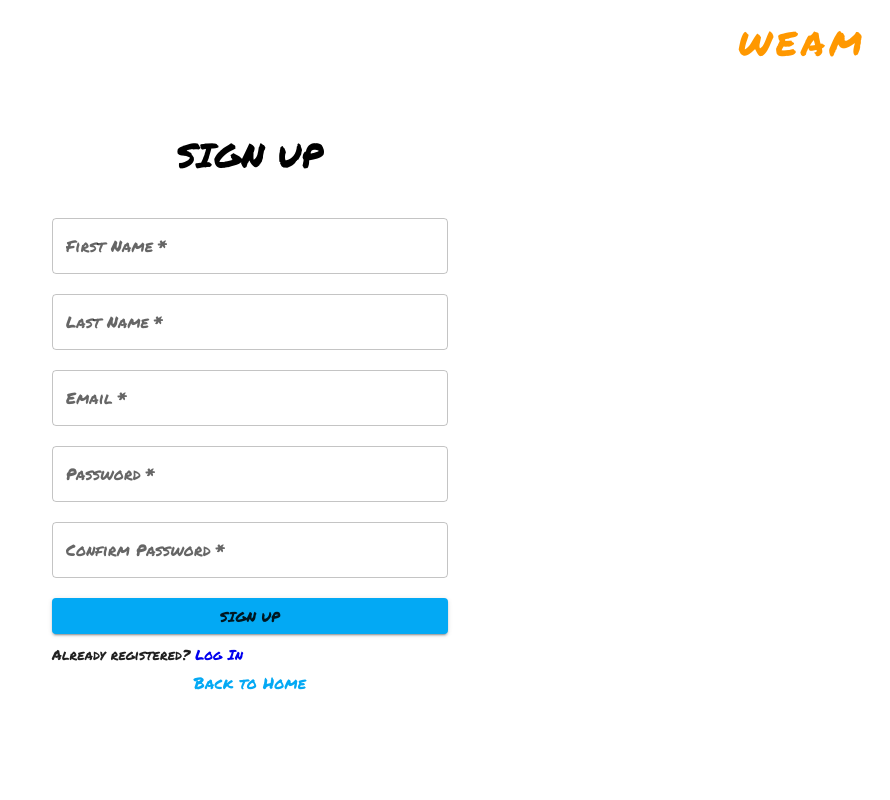
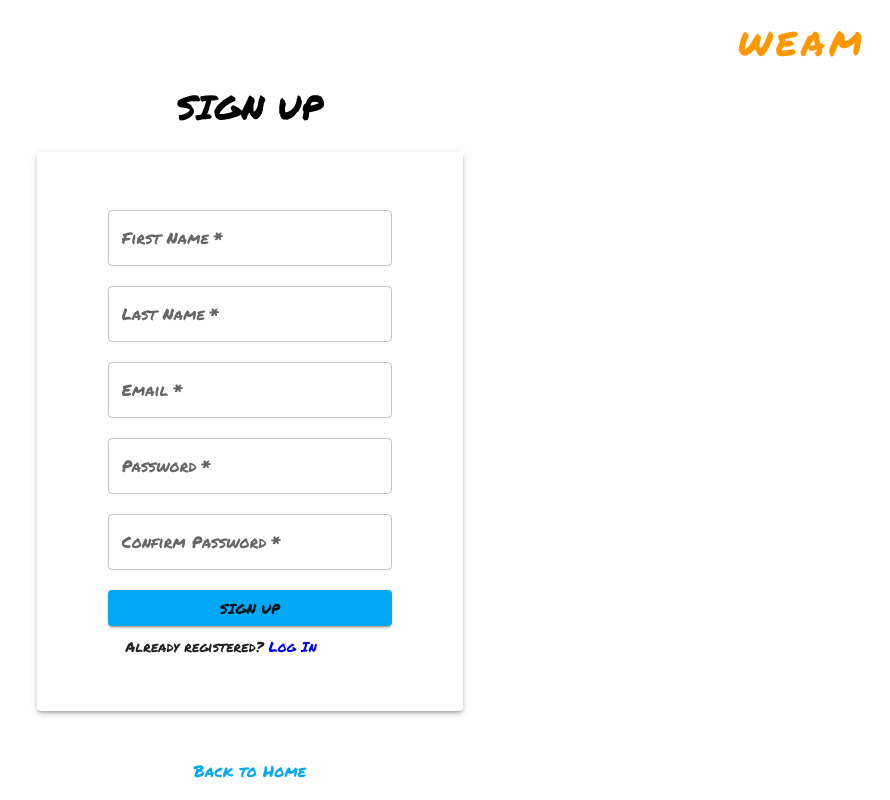
Before and after one commit to Maxisab/weam, a React (Create React App) app: page /signup in a window 1280 px wide. Shown: the whole page, without its empty margins (390-1280 px from the left). Built offline with nearby package versions, Linux system fonts and the light colour scheme; no server answers.

Commit message:
Edit: added Paper to Sign Up

```diff
--- a/src/pages/Login/Login.js
+++ b/src/pages/Login/Login.js
@@ -30,15 +30,6 @@ const validationSchema = yup.object({
 const Login = () => {
   const { error, login } = useLogin()
 
-  const margin = {
-    my: '10px'
-  }
-
-  const linkStyle = {
-    marginLeft: '5px',
-    textDecoration: 'none'
-  }
-
   const formik = useFormik({
     initialValues: {
       email: "",
@@ -61,7 +52,7 @@ const Login = () => {
         gutterBottom
         sx={{m: 4}}
       >
-        Log In
+        LOG IN
       </Typography>
 
       <Grid container alignItems='center' justifyContent='center' sx={{  }}>
@@ -79,7 +70,7 @@ const Login = () => {
                       variant='outlined'
                       required
                       fullWidth
-                      sx={margin}
+                      sx={{ my: '10px' }}
                       {...formik.getFieldProps('email')}
                       error={formik.touched.email && Boolean(formik.errors.email)}
                       helperText={formik.touched.email && formik.errors.email}
@@ -91,13 +82,13 @@ const Login = () => {
                       variant='outlined'
                       required
                       fullWidth
-                      sx={margin}
+                      sx={{ my: '10px' }}
                       {...formik.getFieldProps('password')}
                       error={formik.touched.password && Boolean(formik.errors.password)}
                       helperText={formik.touched.password && formik.errors.password}
                     />
                     <Button
-                      sx={margin}
+                      sx={{ my: '10px' }}
                       variant="contained"
                       color="primary"
                       type='submit'
--- a/src/pages/Signup/Signup.js
+++ b/src/pages/Signup/Signup.js
@@ -4,7 +4,9 @@ import AuthErrorMessage from '../../components/AuthErrorMessage'
 import BackButton from '../../components/BackButton'
 // MUI
 import Button from '@mui/material/Button'
-import Container from '@mui/material/Container'
+import Grid from '@mui/material/Grid'
+import Paper from '@mui/material/Paper'
+import Stack from '@mui/material/Stack'
 import TextField from '@mui/material/TextField'
 import Typography from '@mui/material/Typography'
 // HOOKS
@@ -37,10 +39,6 @@ const validationSchema = yup.object({
 const Signup = () => {
   const { error, signup } = useSignup()
 
-  const margin = {
-    my: '10px'
-  }
-
   const loginText = {
     textAlign: 'left'
   }
@@ -65,16 +63,25 @@ const Signup = () => {
   })
 
   return (
-    <Container sx={[{my: 8}]} className="signup" maxWidth="xs">
+    <Stack>
+
       <Typography
         variant="h4"
         color="initial"
         component="h2"
         gutterBottom
-        sx={{m: 4}}
+        sx={{mt: 0, mb: 3}}
       >
         SIGN UP
       </Typography>
+
+      <Grid container alignItems='center' justifyContent='center' >
+
+        <Grid item xs={10} sm={8} md={6} lg={4}>
+          <Paper elevation={3} sx={{ py: 6 }}>
+            <Grid container alignItems='center' justifyContent='center'>
+
+              <Grid item xs={8}>
                 <form noValidate autoComplete='off' onSubmit={formik.handleSubmit}>
                   <TextField
                     label='First Name'
@@ -83,7 +90,7 @@ const Signup = () => {
                     variant='outlined'
                     required
                     fullWidth
-          sx={margin}
+                    sx={{ my: '10px' }}
                     {...formik.getFieldProps('firstName')}
                     error={formik.touched.firstName && Boolean(formik.errors.firstName)}
                     helperText={formik.touched.firstName && formik.errors.firstName}
@@ -95,7 +102,7 @@ const Signup = () => {
                     variant='outlined'
                     required
                     fullWidth
-          sx={margin}
+                    sx={{ my: '10px' }}
                     {...formik.getFieldProps('lastName')}
                     error={formik.touched.lastName && Boolean(formik.errors.lastName)}
                     helperText={formik.touched.lastName && formik.errors.lastName}
@@ -107,7 +114,7 @@ const Signup = () => {
                     variant='outlined'
                     required
                     fullWidth
-          sx={margin}
+                    sx={{ my: '10px' }}
                     {...formik.getFieldProps('email')}
                     error={formik.touched.email && Boolean(formik.errors.email)}
                     helperText={formik.touched.email && formik.errors.email}
@@ -119,7 +126,7 @@ const Signup = () => {
                     variant='outlined'
                     required
                     fullWidth
-          sx={margin}
+                    sx={{ my: '10px' }}
                     {...formik.getFieldProps('password')}
                     error={formik.touched.password && Boolean(formik.errors.password)}
                     helperText={formik.touched.password && formik.errors.password}
@@ -131,13 +138,13 @@ const Signup = () => {
                     variant='outlined'
                     required
                     fullWidth
-          sx={margin}
+                    sx={{ my: '10px' }}
                     {...formik.getFieldProps('passwordConfirmation')}
                     error={formik.touched.passwordConfirmation && Boolean(formik.errors.passwordConfirmation)}
                     helperText={formik.touched.passwordConfirmation && formik.errors.passwordConfirmation}
                   />
                   <Button
-          sx={margin}
+                    sx={{ my: '10px' }}
                     variant="contained"
                     color="primary"
                     type='submit'
@@ -147,6 +154,9 @@ const Signup = () => {
                   </Button>
                   {error && <AuthErrorMessage authType="signup" />}
                 </form>
+              </Grid>
+
+              <Grid item xs={7}>
                 <Typography
                   variant="subtitle2"
                   component="div"
@@ -156,10 +166,15 @@ const Signup = () => {
                   Already registered?
                   <NavLink to={'/login'} style={linkStyle} >Log In</NavLink>
                 </Typography>
+              </Grid>
 
+            </Grid>
+          </Paper>
+        </Grid>
+
+      </Grid>
       <BackButton />
-
-    </Container>
+    </Stack>
   )
 }
 export default Signup
```
Lines whose indentation alone changed are shown as unchanged.
